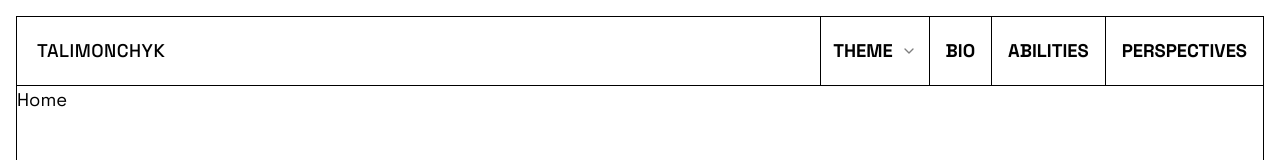
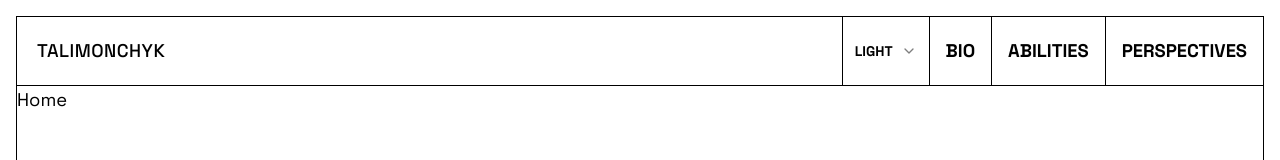
Before and after one commit to diletant93/portfolio, a React (Vite) app: page / in a window 1280 px wide. Shown: the top 160 px of the page. Built offline with nearby package versions, Linux system fonts and the light colour scheme.

Commit message:
fixed initial theme

```diff
--- /dev/null
+++ b/src/features/ThemeMode/components/ModeList.tsx
@@ -0,0 +1,14 @@
+import { SelectItem } from "@/components/ui/select";
+import { THEMES_VALUES } from "../constants/themes";
+
+export default function ModeList() {
+    return (
+        <>
+        {
+            THEMES_VALUES.map((theme: string) => {
+                return  <SelectItem key={theme} value={theme} className="shadcn-header-selector-item">{theme}</SelectItem>
+            })
+        }
+        </>
+    );
+}
--- a/src/features/ThemeMode/components/ToggleMode.tsx
+++ b/src/features/ThemeMode/components/ToggleMode.tsx
@@ -1,5 +1,5 @@
 import { useLocalStorage } from "@/hooks/useLocalStorage";
-import { useDispatch } from 'react-redux';
+import { useDispatch, useSelector } from 'react-redux';
 import { AppDispatch } from "@/store/store";
 import { setTheme } from "../themeModeSlice/slice";
 import { THEMES_VALUES } from "../constants/themes";
@@ -11,25 +11,27 @@ import {
     SelectTrigger,
     SelectValue,
 } from "@/components/ui/select"
+import { selectTheme } from "..";
+import ModeList from "./ModeList";
 
 export default function ToggleMode() {
     const { setItem } = useLocalStorage<string>('theme')
+    const theme = useSelector(selectTheme)
     const dispatch = useDispatch<AppDispatch>()
 
     function handleTheme(theme: string) {
         setItem(theme)
         dispatch(setTheme(theme))
     }
+
     return (
 
-        <Select>
-            <SelectTrigger className="flex gap-2 h-full rounded-none border-none text-md font-bold uppercase">
-                <SelectValue placeholder="Theme" className="font-grotesk" />
+        <Select value={theme} onValueChange={handleTheme}>
+            <SelectTrigger className="shadcn-header-selector-trigger">
+                <SelectValue placeholder="Theme" />
             </SelectTrigger>
-            <SelectContent className="test px-2 py-2 z-15">
-                {THEMES_VALUES.map((theme: string) => {
-                    return <SelectItem value="system" className="cursor-pointer font-bold uppercase bg-primary hover:text-primary hover:bg-secondary">{theme}</SelectItem>
-                })}
+            <SelectContent className="shadcn-header-selector-content">
+                <ModeList />
             </SelectContent>
         </Select>
     );
--- a/src/features/ThemeMode/hooks/useThemeMode.ts
+++ b/src/features/ThemeMode/hooks/useThemeMode.ts
@@ -1,12 +1,14 @@
 import { removeTheQuotes } from "@/utils/stringManipulations";
 import { useEffect } from "react";
-import { useSelector } from "react-redux";
+import { useDispatch, useSelector } from "react-redux";
 import { selectTheme } from "../themeModeSlice/selectors";
 import { THEMES, THEMES_VALUES } from "../constants/themes";
+import { AppDispatch } from "@/store/store";
+import { setTheme } from "../themeModeSlice/slice";
 
 export function useThemeMode() {
     const themeFromRedux = useSelector(selectTheme);
-
+    const dispatch = useDispatch<AppDispatch>();
     useEffect(() => {
         const root = document.body;
         if (!root) return;
@@ -35,9 +37,8 @@ export function useThemeMode() {
         }
 
         // Apply theme
-        if (themeToApply) {
             root.classList.add(themeToApply);
-        }
+            dispatch(setTheme(themeToApply))
 
-    }, [themeFromRedux]);
+    }, [themeFromRedux,dispatch]);
 }
--- a/src/globals.css
+++ b/src/globals.css
@@ -42,8 +42,13 @@
     .footer{
         @apply flex flex-wrap justify-between gap-5 px-5
     }
-    .test{
-        @apply bg-red-400 !important
+    .shadcn-header-selector-trigger{
+        @apply flex gap-2 h-full text-secondary rounded-none border-none font-bold uppercase hover:bg-secondary hover:text-primary !important
+    }
+    .shadcn-header-selector-content{
+    }
+    .shadcn-header-selector-item{
+        @apply px-2 py-4 cursor-pointer rounded-none text-secondary font-bold uppercase bg-primary hover:text-primary hover:bg-secondary  !important
     }
 }
 @layer utilities{
```
Also changed, not shown: toFix.txt, 1 other file (tests, documents, lock files or other folders).
